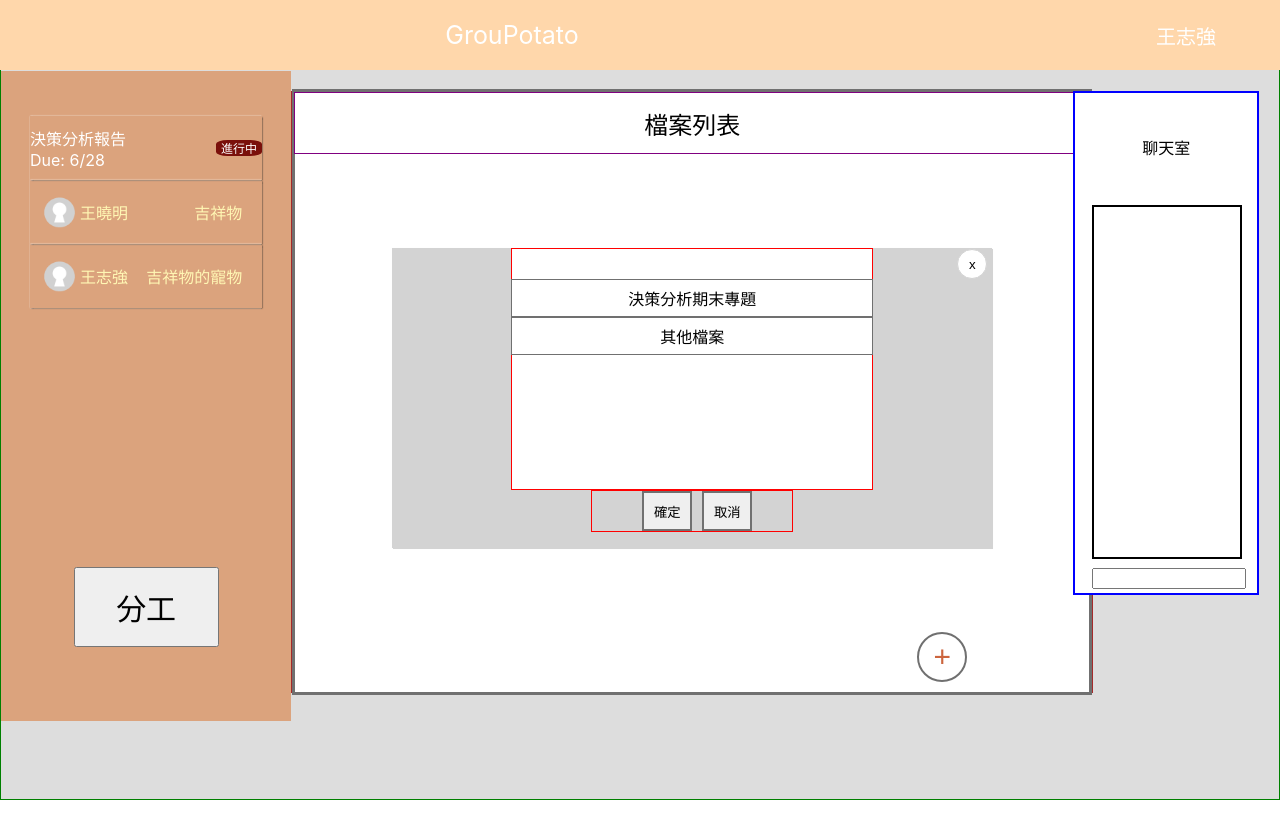
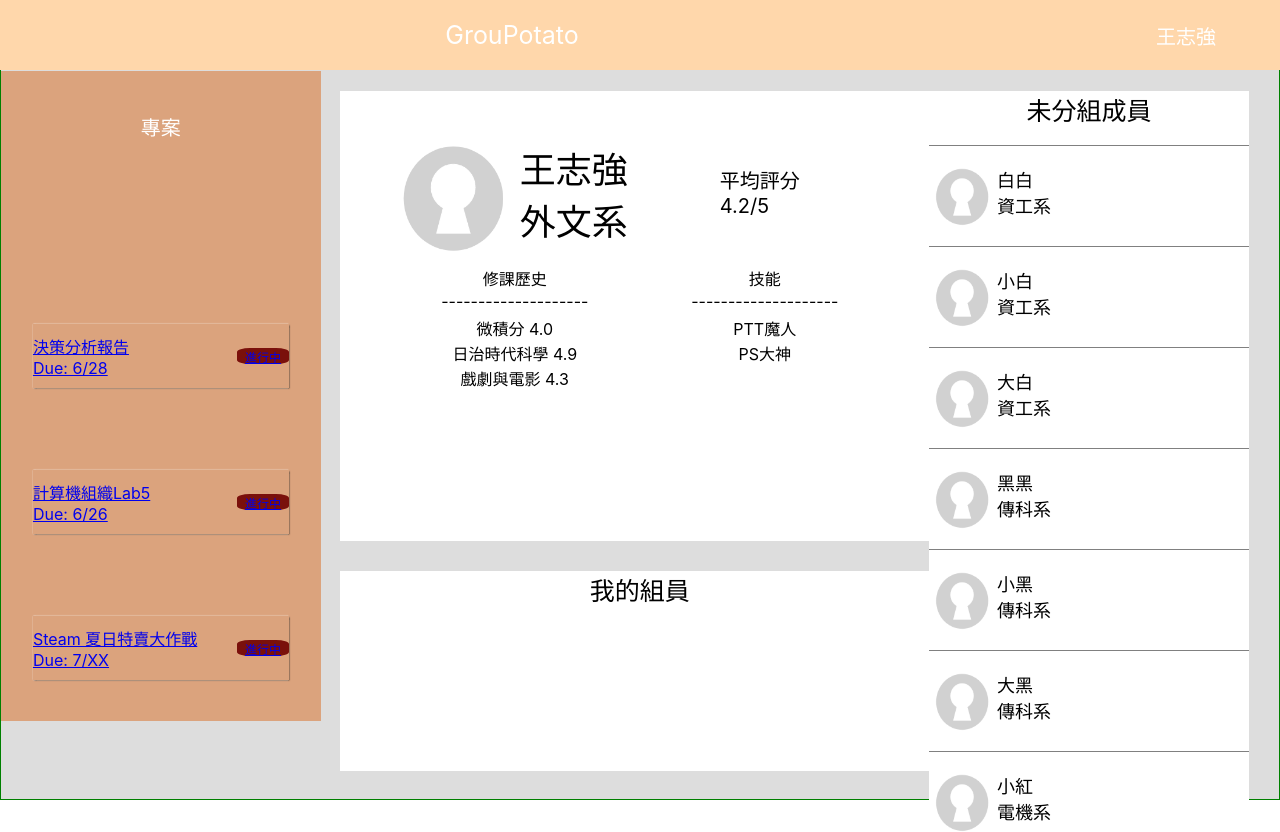
Before and after one commit to sweetpotatofarm/NCTUplus-hackathon-2019, a React (Create React App) app: page / in a window 1280 px wide. Shown: the top 832 px of the page. Before the commit the page ends 800 px from the top, so only its background shows below. Built offline with nearby package versions, Linux system fonts and the light colour scheme.

Commit message:
first commit by Bob

```diff
--- a/package.json
+++ b/package.json
@@ -6,6 +6,7 @@
     "node-sass": "^4.12.0",
     "react": "^16.8.6",
     "react-dom": "^16.8.6",
+    "react-router-dom": "^5.0.1",
     "react-scripts": "3.0.1"
   },
   "scripts": {
--- a/src/App.js
+++ b/src/App.js
@@ -1,6 +1,6 @@
 import React from 'react';
 import './App.scss';
-
+import {BrowserRouter,Switch,Route,Link} from 'react-router-dom'
 import UserFile from './components/UserFile'
 import MainPage from './pages/MainPage'
 import ProcessingPage from './pages/ProcessingPage'
@@ -14,7 +14,16 @@ class App extends React.Component {
   render(){
     return (
       <div>
-        <ProcessingPage />
+       <BrowserRouter>
+          <Switch>
+            <Route exact path='/' component={MainPage}>
+            </Route>
+            <Route exact path='/ProgressingPage' component={ProcessingPage}>
+            </Route>
+
+          </Switch>
+       </BrowserRouter>
+
 
       </div>
     );
--- a/src/chatroom.scss
+++ b/src/chatroom.scss
@@ -6,7 +6,7 @@
     width: 200px;
     justify-content: space-around;
     background: white;
-    border: blue solid 2px;
+    //border: blue solid 2px;
     height: 500px;
     flex-direction: column;
 
--- a/src/components/SingleProject.js
+++ b/src/components/SingleProject.js
@@ -1,6 +1,7 @@
 import React from 'react';
 import './Project.scss';
 import ProjectProcess from './ProjectProcess'
+import {BrowserRouter,Switch,Route,Link} from 'react-router-dom'
 
 class SingleProject extends React.Component {
   constructor(props){
@@ -11,7 +12,7 @@ class SingleProject extends React.Component {
   }
   render(){
     return (
-      <div className="singleProject" >
+      <Link to='/ProgressingPage' className="singleProject" >
         {
           this.props.title
         }
@@ -20,7 +21,7 @@ class SingleProject extends React.Component {
           "Due: "+this.props.due
         }
         <ProjectProcess process="進行中"/>
-      </div>
+      </Link>
     );
   }
 }
--- a/src/file.js
+++ b/src/file.js
@@ -2,28 +2,121 @@ import React from 'react';
 import filestyles from './file.scss'
 
 class File extends React.Component{
+    constructor(props){
+        super(props)
+        this.state={
+            open : true,
+            color1 : 'white',
+            color2 : 'white',
+            file1 : false,
+            file2 : false
+        }
+    }
+    toggle(){
+        this.setState({open : !this.state.open})
+        console.log(this.state.open)
+    }
+    changecolor1(){
+        this.setState({color1 :'grey'})
+        this.setState({color2 :'white'})
+        console.log(this.state.color)
+    }
+
+    changecolor2(){
+        this.setState({color2 : 'grey'})
+        this.setState({color1 :'white'})
+    }
+
+    uploadfile(){
+        this.setState({open : !this.state.open})
+        this.state.color1==='grey'?
+        this.setState({file1 : !this.state.file1})
+        :
+        this.setState({file2 : !this.state.file2})
+    }
+
+
     render (){
         return (
+            this.state.open===true?
             <div className="File">
               <div className="FileBackground">
                   <div className="FileTitle">檔案列表</div>
                   <div className="FileUpdate">
                       <div className="FileWindows">
                           <div className="FileSmallWindows">
-                              <button className="CloseButton">x</button>
-                              <div className="FirstFile">決策分析期末專題</div>
-                              <div className="SecondFile">其他檔案</div>
+                              <button className="CloseButton" onClick={()=>this.toggle()}
+                              >x</button>
+                              <div className="FirstFile" onClick={()=>this.changecolor1()}
+                               style={{backgroundColor : this.state.color1}}
+                              >決策分析期末專題</div>
+                              <div className="SecondFile" onClick={()=>this.changecolor2()}
+                               style={{backgroundColor : this.state.color2}}
+                              >其他檔案</div>
                           </div>
 
                           <div className="FileButton">
-                              <button className="ConfirmButton">確定</button>
-                              <button className="CancelButton">取消</button>
+                              <button className="ConfirmButton" onClick={()=>this.uploadfile()}
+                              >確定</button>
+                              <button className="CancelButton" onClick={()=>this.toggle()}
+                              >取消</button>
                           </div>
                       </div>
                   </div>
-                  <button className="AddButton">+</button>
+                  <button className="AddButton" onClick={()=>this.toggle()}>+</button>
               </div>
             </div>
+            :
+            this.state.file1===false&&this.state.file2===false?
+            <div className="File">
+                <div className="FileBackground">
+                    <div className="FileTitle">檔案列表</div>
+                    <div className="FileUpdate">
+                        <div className="FileWindows"></div>
+                    </div>
+                <button className="AddButton" onClick={()=>this.toggle()}>+</button>
+                </div>
+            </div>
+            :
+            this.state.file1===true&&this.state.file2===false?
+            <div className="File">
+                <div className="FileBackground">
+                    <div className="FileTitle">檔案列表</div>
+                    <div className="FileUpdate">
+                        <div className="FileWindows">
+                            <div className="File1">決策分析期末專題</div>
+                        </div>
+                    </div>
+                <button className="AddButton" onClick={()=>this.toggle()}>+</button>
+                </div>
+            </div>
+            :
+            this.state.file1===false&&this.state.file2===true?
+            <div className="File">
+                <div className="FileBackground">
+                    <div className="FileTitle">檔案列表</div>
+                    <div className="FileUpdate">
+                        <div className="FileWindows">
+                            <div className="File2">其他檔案</div>
+                        </div>
+                    </div>
+                <button className="AddButton" onClick={()=>this.toggle()}>+</button>
+                </div>
+            </div>
+            :
+            <div className="File">
+                <div className="FileBackground">
+                    <div className="FileTitle">檔案列表</div>
+                    <div className="FileUpdate">
+                        <div className="FileWindows">
+                            <div className="File1">決策分析期末專題</div>
+                            <div className="File2">其他檔案</div>
+                        </div>
+                    </div>
+                <button className="AddButton" onClick={()=>this.toggle()}>+</button>
+                </div>
+            </div>
+
         )
     }
 }
--- a/src/file.scss
+++ b/src/file.scss
@@ -6,18 +6,18 @@
     height: 600px;
     justify-content: center;
     align-items: center;
-    border: 1px brown solid;
+    //border: 1px brown solid;
 }
 
 .FileBackground{
     background: white;
     color: black;
     display: flex;
-    width: 100%;
+    width: 70%;
     height: 100%;
     justify-content: space-between;
     align-items: center;
-    border: solid #707070 3px;
+    //border: solid #707070 3px;
     flex-direction: column;
 }
 
@@ -28,9 +28,9 @@
     height: 10%;
     align-items: center;
     justify-content: center;
+    background: #ffd7ab;
     color: black;
-    border: purple solid 1px;
-    //border: #707070 solid 3px;
+
 }
 
 .FileUpdate{
@@ -40,7 +40,7 @@
 
 .FileWindows{
     display: flex;
-    width: 600px;
+    width: 400px;
     height: 300px;
     align-items: center;
     justify-content: flex-start;
@@ -52,7 +52,7 @@
 }
 
 .FileSmallWindows{
-    border: 1px red solid;
+    //border: 1px red solid;
     display: flex;
     width: 60%;
     height: 80%;
@@ -64,12 +64,12 @@
 .FileButton {
     display: flex;
     width: 200px;
-    border: 1px red solid;
+    //border: 1px red solid;
 }
 
 .CloseButton{
     position: relative;
-    left: 280px;
+    left: 170px;
 
     display: flex;
     width: 30px;
@@ -163,3 +163,23 @@
 .AddButton:hover{
     background: lightgrey;
 }
+
+.File1{
+    background: white;
+    width: 60%;
+    height: 40px;
+    display: flex;
+    align-items: center;
+    position: relative;
+    top: 10px;
+}
+
+.File2{
+    background: white;
+    width: 60%;
+    height: 40px;
+    display: flex;
+    align-items: center;
+    position: relative;
+    top: 40px;
+}
```
Also changed, not shown: 1 other file (tests, documents, lock files or other folders).
